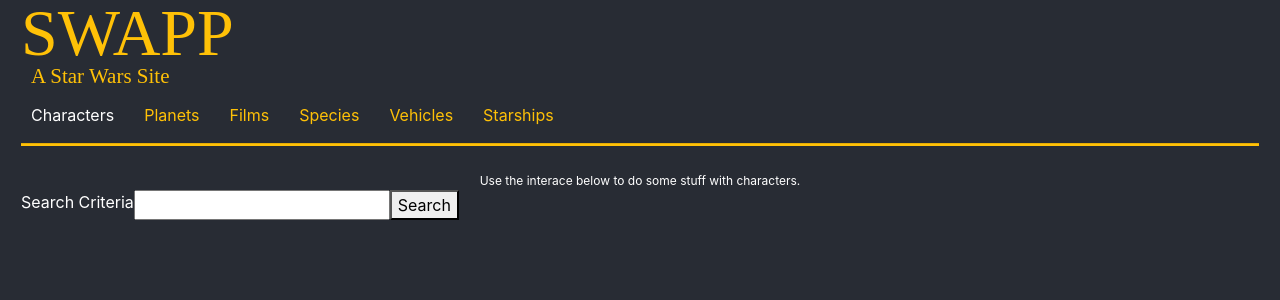
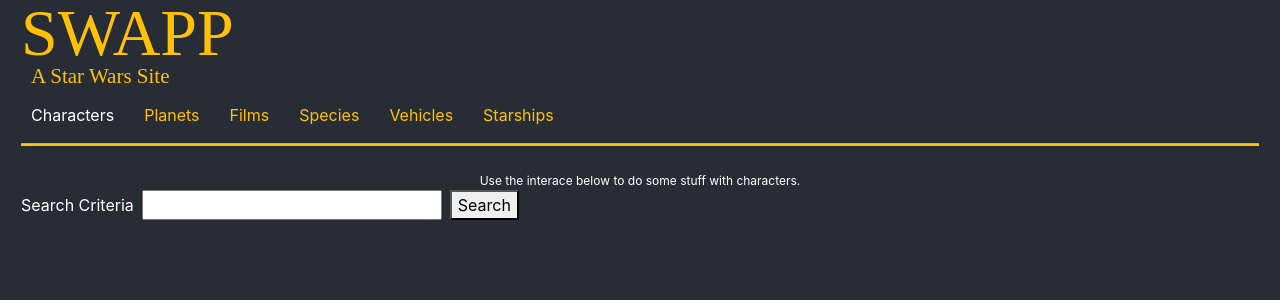
Before and after one commit to buzznode/react-swapp, a React (Create React App) app: page /characters in a window 1280 px wide. Shown: the top 300 px of the page. Built offline with nearby package versions, Linux system fonts and the light colour scheme.

Commit message:
Layout changes;

```diff
--- a/src/components/Characters.js
+++ b/src/components/Characters.js
@@ -1,6 +1,24 @@
 import React, { Component } from 'react';
 
 class Characters extends Component {
+  constructor(props) {
+    super(props);
+    this.state = {
+      searchString: ''
+    }
+  }
+
+  changeHandler = (e) => {
+    this.setState({
+      searchString: e.target.value
+    });
+  }
+
+  clickHandler = (e) => {
+    e.preventDefault();
+    alert(`got click with ${this.state.searchString}`);
+  }
+
   render() {
     return (
       <div className="content">
@@ -9,9 +27,15 @@
         </div>
         <form>
           <div className="search-line">
-            Search Criteria
-            <input type='text' onChange={this.myChangeHandler} />
-            <button onClick={this.clickHandler}>Search</button>
+            <div className="pad-right-1">
+              Search Criteria
+            </div>
+            <div className="pad-right-1">
+              <input type='text' style={{width: '300px'}} onChange={this.changeHandler} />
+            </div>
+            <div>
+              <button onClick={this.clickHandler}>Search</button>
+            </div>
           </div>
         </form>
       </div>
--- a/src/styles/Swapp.scss
+++ b/src/styles/Swapp.scss
@@ -29,9 +29,19 @@
   line-height: 1;
 }
 
+.pad-left-1 {
+  padding-left: 1vmin;
+}
+
+.pad-right-1 {
+  padding-right: 1vmin;
+}
+
 .search-line {
   display: flex;
   flex-direction: row;
+  align-items: center;
+  justify-content: flex-start;
 }
 
 .subheader {
```
